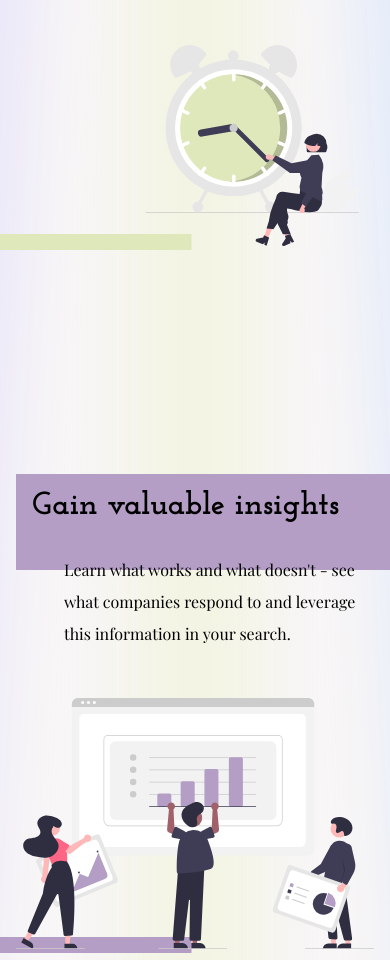
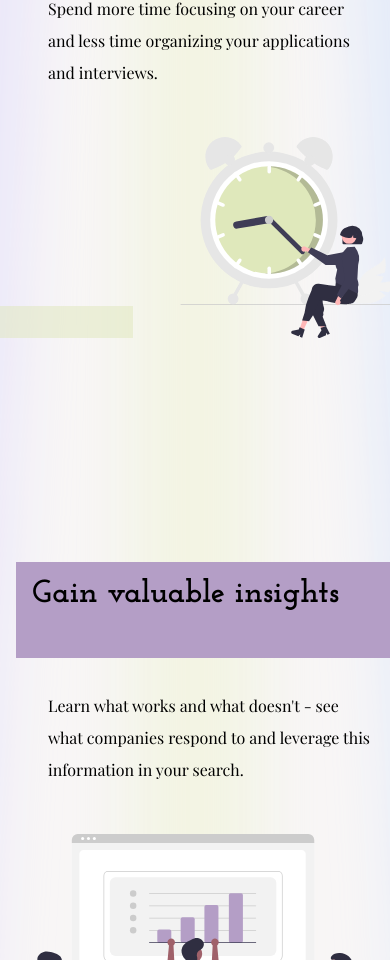
Before and after one commit to a-stepanian/apply-yourself-client, a React (Create React App) app: page / in a window 390 px wide. Shown: the part 1814-2774 px from the top of the page. Built offline with nearby package versions, Linux system fonts and the light colour scheme; no server answers.

Commit message:
add responsiveness to animations

```diff
--- a/src/pages/HeroPage.js
+++ b/src/pages/HeroPage.js
@@ -108,7 +108,7 @@ const HeroPage = () => {
         </div>
       )}
       <img
-        className="svg"
+        className="main-svg"
         src="hero.svg"
         alt="Happy employees collaborating at work."
       />
@@ -119,11 +119,13 @@ const HeroPage = () => {
         <p className="details">
           Getting a job can be difficult - managing the process shouldn't be.
         </p>
+        <div className="svg-wrapper">
           <img
-          className="hero1-svg"
+            className="hero1-svg svg"
             src="manage.svg"
             alt="Employee managing their application process."
           />
+        </div>{" "}
         <div className="blue-block-bottom block-bottom" />
       </article>
       <div className="scroll-target" />
@@ -134,11 +136,13 @@ const HeroPage = () => {
           Spend more time focusing on your career and less time organizing your
           applications and interviews.
         </p>
+        <div className="svg-wrapper">
           <img
-          className="hero2-svg"
+            className="hero2-svg svg"
             src="time.svg"
             alt="Employee excerizing excellent time management."
           />
+        </div>{" "}
         <div className="yellow-block-bottom block-bottom" />
       </article>
 
@@ -150,14 +154,16 @@ const HeroPage = () => {
           Learn what works and what doesn't - see what companies respond to and
           leverage this information in your search.
         </p>
+        <div className="svg-wrapper">
           <img
-          className="hero3-svg"
+            className="hero3-svg svg"
             src="charts.svg"
             alt="Job application metrics visualized to help with your job search."
           />
+        </div>{" "}
         <div className="purple-block-bottom block-bottom" />
       </article>
-      <div className="register-wrapper">
+      <div className="register-wrapper-bottom">
         <Link to="/register" className="register">
           Get started for free today
         </Link>
@@ -183,7 +189,6 @@ const Wrapper = styled.main`
     text-align: center;
     font-size: 3.5rem;
     line-height: 3rem;
-  }
     .dot,
     .space {
       margin-left: 1rem;
@@ -197,7 +202,9 @@ const Wrapper = styled.main`
     .space {
       display: inline;
     }
-  .svg {
+  }
+
+  .main-svg {
     position: relative;
     z-index: 1;
     width: 100%;
@@ -237,6 +244,10 @@ const Wrapper = styled.main`
     }
   }
 
+  // Shared
+  .hero {
+    position: relative;
+    margin: 7rem 0;
     .info {
       position: relative;
       z-index: 1;
@@ -244,18 +255,6 @@ const Wrapper = styled.main`
       margin: 1rem 0 2rem 1rem;
       font-family: "Josefin Slab", serif;
     }
-  .details {
-    position: relative;
-    z-index: 1;
-    margin-bottom: 3rem;
-    margin-left: 3rem;
-    line-height: 2rem;
-  }
-
-  // Shared
-  .hero {
-    position: relative;
-    margin: 7rem 0;
     .block-top {
       position: absolute;
       top: 0;
@@ -265,12 +264,27 @@ const Wrapper = styled.main`
       transition: 1s;
       transform: translateX(110%);
     }
+    .details {
+      position: relative;
+      z-index: 1;
+      margin: 5rem 0 3rem 2rem;
+      line-height: 2rem;
+    }
+    .svg-wrapper {
+      width: 100%;
+      display: flex;
+      justify-content: center;
+      img {
+        max-width: 40rem;
+      }
+    }
     .block-bottom {
+      opacity: 0.5;
       position: absolute;
       bottom: 0;
       z-index: 0;
-      width: 50vw;
-      height: 1rem;
+      width: 100vw;
+      height: 2rem;
       transition: 1s;
       transform: translateX(-110%);
     }
@@ -278,7 +292,7 @@ const Wrapper = styled.main`
       transform: translateX(0);
     }
     .slide-right {
-      transform: translateX(-10%);
+      transform: translateX(-70%);
     }
   }
 
@@ -296,19 +310,6 @@ const Wrapper = styled.main`
   }
 
   // Make the most of your time
-  .hero3 {
-    .purple-block-top,
-    .purple-block-bottom {
-      background-color: var(--purple);
-    }
-    .hero3-svg {
-      position: relative;
-      z-index: 1;
-      width: 100%;
-    }
-  }
-
-  // Gain valuable insights
   .hero2 {
     .yellow-block-top,
     .yellow-block-bottom {
@@ -323,6 +324,18 @@ const Wrapper = styled.main`
     }
   }
 
+  // Gain valuable insights
+  .hero3 {
+    .purple-block-top,
+    .purple-block-bottom {
+      background-color: var(--purple);
+    }
+    .hero3-svg {
+      position: relative;
+      z-index: 1;
+      width: 100%;
+    }
+  }
   .spacer {
     margin-bottom: 8rem;
   }
@@ -366,10 +379,25 @@ const Wrapper = styled.main`
       color: rgba(0, 0, 0, 0.5);
       top: calc(60vh + 2.5rem);
     }
-    .svg {
-      max-width: 30rem;
-      &:nth-of-type(1) {
+    .main-svg {
       max-width: 60rem;
+    }
+    .hero {
+      .info {
+        position: relative;
+        z-index: 1;
+        font-size: 2.5rem;
+        margin: 1rem 0 2rem 10rem;
+        font-family: "Josefin Slab", serif;
+      }
+      .details {
+        position: relative;
+        z-index: 1;
+        margin: 5rem 0 3rem 2rem;
+        line-height: 2rem;
+      }
+      .slide-left {
+        transform: translateX(8rem);
       }
     }
   }
```
Lines whose indentation alone changed are shown as unchanged.
